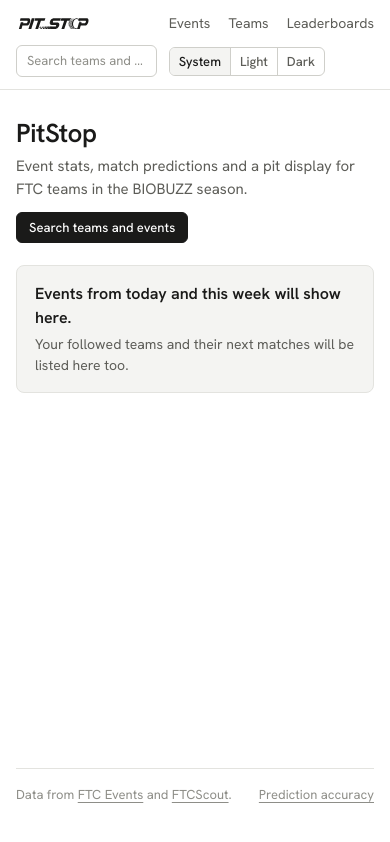
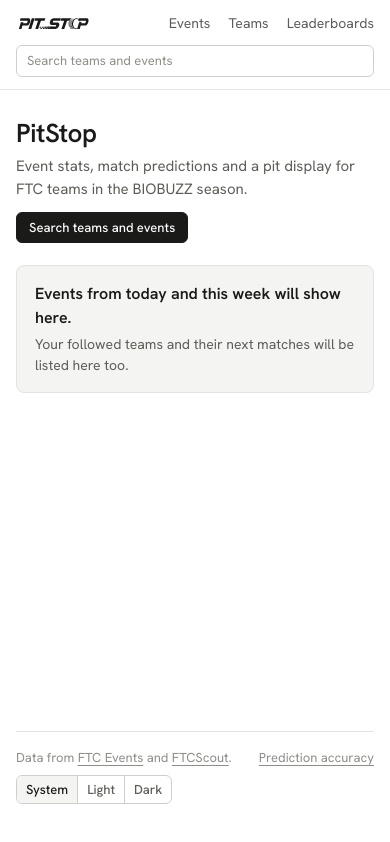
Before and after one commit to nesetkab/ftc-pitstop, a SvelteKit app: page / in a window 390 px wide. Built offline with nearby package versions, Linux system fonts and the light colour scheme.

Commit message:
fix: move theme switch to footer on phones

```diff
--- a/src/lib/ui/AppBar.svelte
+++ b/src/lib/ui/AppBar.svelte
@@ -39,7 +39,7 @@
 			onclick={onsearch}
 		>
 			<span>Search teams and events</span>
-			<kbd>/</kbd>
+			<kbd aria-hidden="true">/</kbd>
 		</button>
 		<div class="theme">
 			<ThemeSwitch />
@@ -125,6 +125,7 @@
 
 	.theme {
 		grid-area: theme;
+		justify-self: end;
 	}
 
 	@media (max-width: 900px) {
@@ -142,7 +143,19 @@
 		}
 	}
 
-	@media (hover: none), (max-width: 600px) {
+	@media (max-width: 600px) {
+		.inner {
+			grid-template-areas:
+				'home nav'
+				'search search';
+		}
+
+		.theme {
+			display: none;
+		}
+	}
+
+	@media (hover: none) {
 		.search kbd {
 			display: none;
 		}
--- a/src/routes/(app)/+layout.svelte
+++ b/src/routes/(app)/+layout.svelte
@@ -1,6 +1,7 @@
 <script lang="ts">
 	import AppBar from '#lib/ui/AppBar.svelte';
 	import SearchDialog from '#lib/ui/SearchDialog.svelte';
+	import ThemeSwitch from '#lib/ui/ThemeSwitch.svelte';
 	import { searchDialog } from '#lib/ui/search.svelte.ts';
 	import type { LayoutProps } from './$types';
 
@@ -21,6 +22,9 @@
 		<nav aria-label="Footer">
 			<a href="/accuracy">Prediction accuracy</a>
 		</nav>
+		<div class="footer-theme">
+			<ThemeSwitch />
+		</div>
 	</footer>
 </div>
 
@@ -91,4 +95,15 @@
 	footer a:hover {
 		color: var(--text-2);
 	}
+
+	.footer-theme {
+		display: none;
+		flex-basis: 100%;
+	}
+
+	@media (max-width: 600px) {
+		.footer-theme {
+			display: block;
+		}
+	}
 </style>
```
